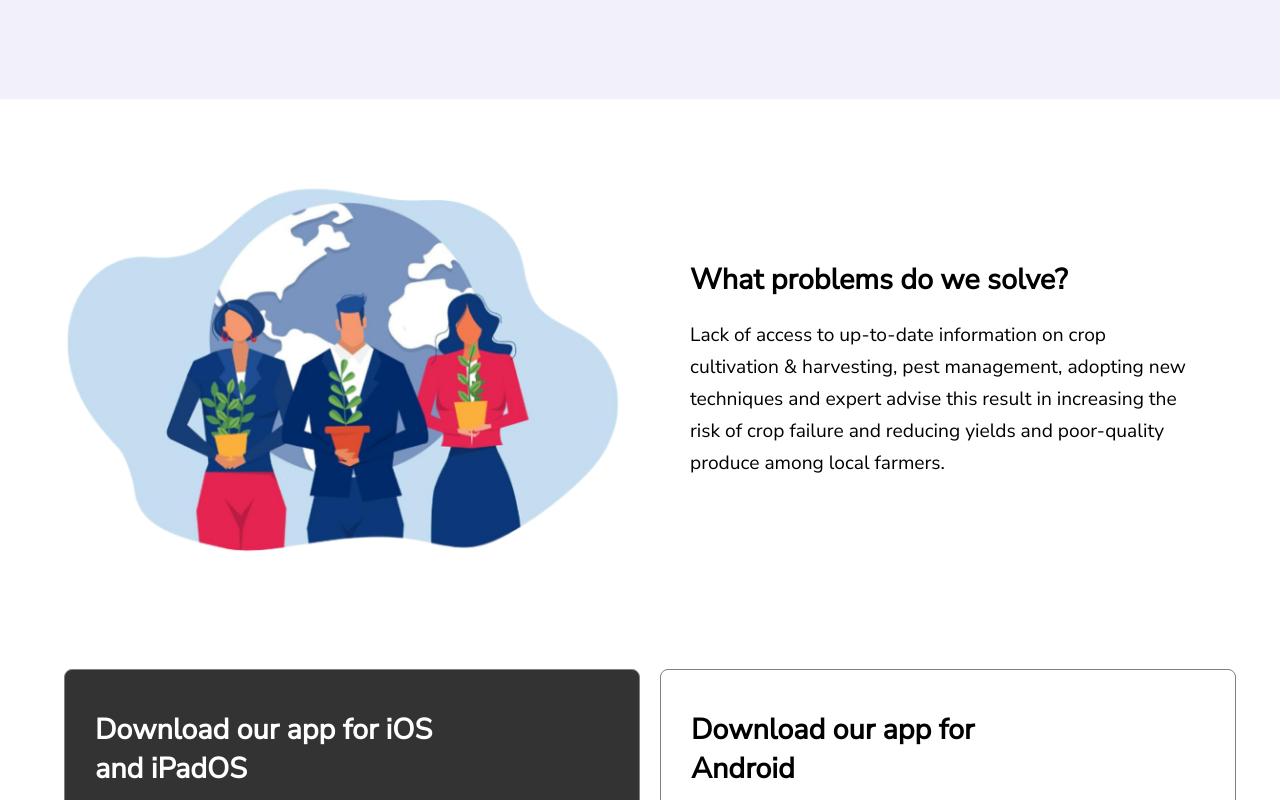
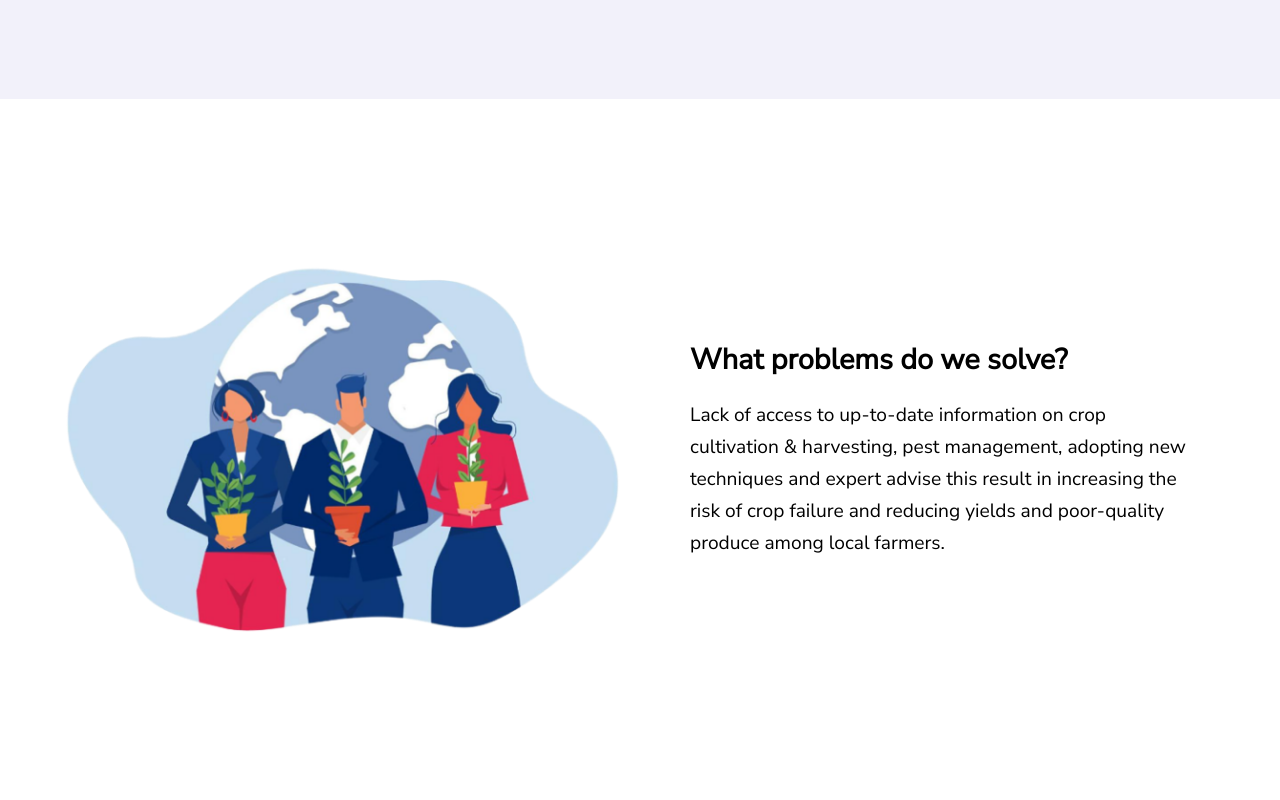
Before and after one commit to muhammadui/SmatAgroSys, a React (Vite) app in the folder frontend/: page / in a window 1280 px wide. Shown: the part 2060-2860 px from the top of the page. Built offline with nearby package versions, Linux system fonts and the light colour scheme.

Commit message:
updated home content & images

```diff
--- a/frontend/src/views/home/Home.css
+++ b/frontend/src/views/home/Home.css
@@ -297,7 +297,7 @@ nav.home_nav {
 /* Problem Section */
 .problem_section {
     width: 100%;
-    min-height: 60vh;
+    min-height: 80vh;
     display: flex;
     justify-content: center;
     align-items: center;
--- a/frontend/src/views/home/Home.tsx
+++ b/frontend/src/views/home/Home.tsx
@@ -5,7 +5,6 @@ import Footer from "../../components/footer/Footer";
 import { useForm, SubmitHandler } from "react-hook-form";
 import Loader from "../../components/loader/Loader";
 // Images
-import image from "../../assets/image.png";
 import banner1 from "../../assets/images/banner1.png";
 import banner2 from "../../assets/images/banner2.png";
 import create_account from "../../assets/images/create_account.png";
@@ -18,8 +17,6 @@ import growth_tracking_icon from "../../assets/icons/growth_tracking_icon.png";
 import martket_place_icon from "../../assets/icons/market_place_icon.png";
 import expert_advice_icon from "../../assets/icons/expert_advice_icon.png";
 import auto_reminders_icon from "../../assets/icons/auto_reminders_icon.png";
-
-
 
 // Style
 import "./Home.css";
```
